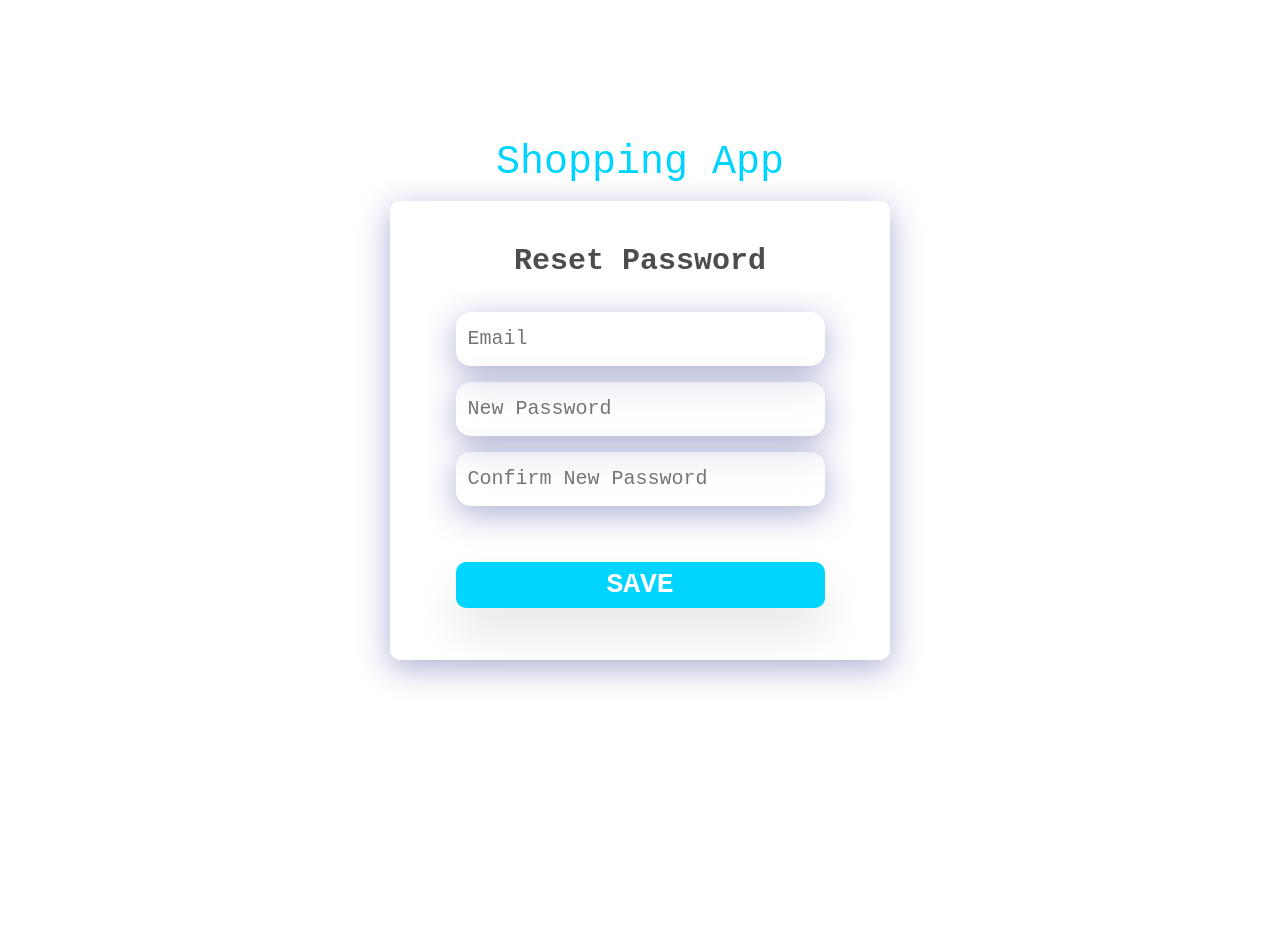
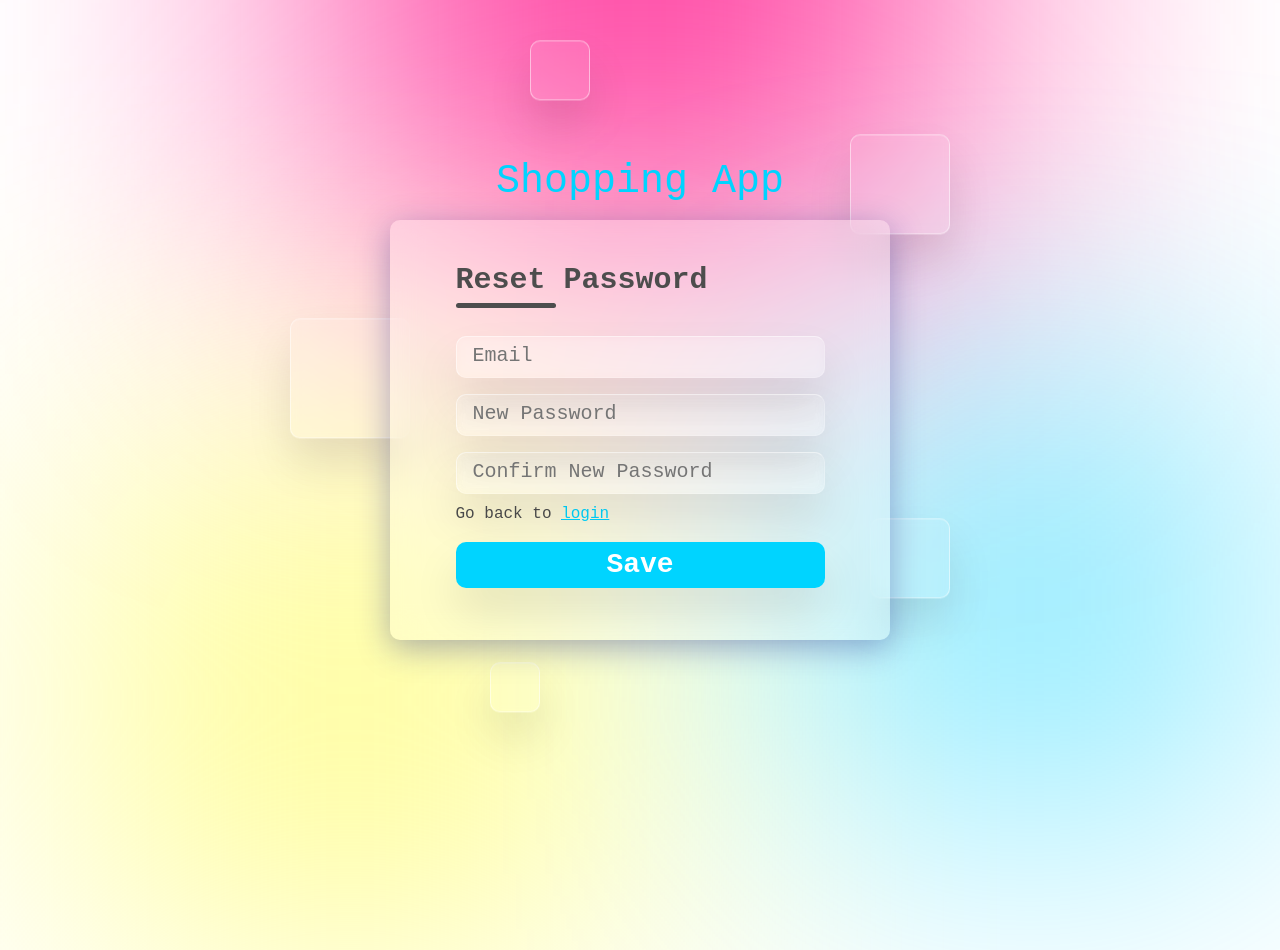
Before and after one commit to faria-karim-porna/mern-shopping-app-client, a React (Vite) app: page /resetpassword in a window 1280 px wide. Before the commit the page ends 800 px from the top, so only its background shows below. Built offline with nearby package versions, Linux system fonts and the light colour scheme.

Commit message:
Fixed Styling For Reset Password

```diff
--- a/src/components/pages/ResetPassword.tsx
+++ b/src/components/pages/ResetPassword.tsx
@@ -1,4 +1,6 @@
 import React, { useState } from "react";
+import { GlassmorphismBackground } from "../common/GlassmorphismBackground";
+import { Link } from "react-router-dom";
 
 const ResetPasswordComponent = () => {
   const [resetPasswordErrors, setResetPasswordErrors] = useState({
@@ -65,7 +67,8 @@ const ResetPasswordComponent = () => {
   };
   const resetPassword = () => {};
   return (
-    <div className="page d-flex justify-content-center align-items-center">
+    <GlassmorphismBackground>
+      <div className="d-flex justify-content-center align-items-center">
         {/* <!-- reset password section start --> */}
         <div className="d-flex justify-content-center w-100">
           {/* <!-- reset password background start --> */}
@@ -77,13 +80,16 @@ const ResetPasswordComponent = () => {
                 <div className="d-flex justify-content-center align-items-center pt-4 pb-4">
                   <div className="w-75">
                     {/* <!-- form start --> */}
-                  <div className="form-name text-center">Reset Password</div>
+                    <div className="form-name">
+                      <div>Reset Password</div>
+                      <div className="underline"></div>
+                    </div>
                     <div className="d-flex justify-content-center">
                       <div className="w-100">
                         <input
                           type="email"
                           placeholder="Email"
-                        className="w-100 input-field my-2"
+                          className="w-100 glass-effect py-2 px-3 my-2"
                           name="Email"
                           onBlur={(e: any) => {
                             checkEmailValidation(e.target.value, false);
@@ -96,7 +102,7 @@ const ResetPasswordComponent = () => {
                         <input
                           type="password"
                           placeholder="New Password"
-                        className="w-100 input-field my-2"
+                          className="w-100 glass-effect py-2 px-3 my-2"
                           name="Password"
                           onBlur={(e: any) => {
                             checkPasswordValidation(e.target.value, false);
@@ -109,7 +115,7 @@ const ResetPasswordComponent = () => {
                         <input
                           type="password"
                           placeholder="Confirm New Password"
-                        className="w-100 input-field my-2"
+                          className="w-100 glass-effect py-2 px-3 my-2"
                           name="ConfirmPassword"
                           onBlur={(e: any) => {
                             checkConfirmPasswordValidation(e.target.value, false);
@@ -121,9 +127,15 @@ const ResetPasswordComponent = () => {
                         {resetPasswordErrors.confirmPassword ? (
                           <small className="text-danger">{resetPasswordErrors.confirmPassword}</small>
                         ) : null}
-                      <div className="mb-4 mt-5">
+                        <div>
+                          <span>Go back to </span>
+                          <Link to="/login">
+                            <span className="link-text">login</span>
+                          </Link>
+                        </div>
+                        <div className="mb-4 mt-3">
                           <button onClick={() => resetPassword()} className="form-button w-100">
-                          SAVE
+                            Save
                           </button>
                         </div>
                       </div>
@@ -139,6 +151,7 @@ const ResetPasswordComponent = () => {
         </div>
         {/* <!-- reset password section end --> */}
       </div>
+    </GlassmorphismBackground>
   );
 };
 
```
Lines whose indentation alone changed are shown as unchanged.
